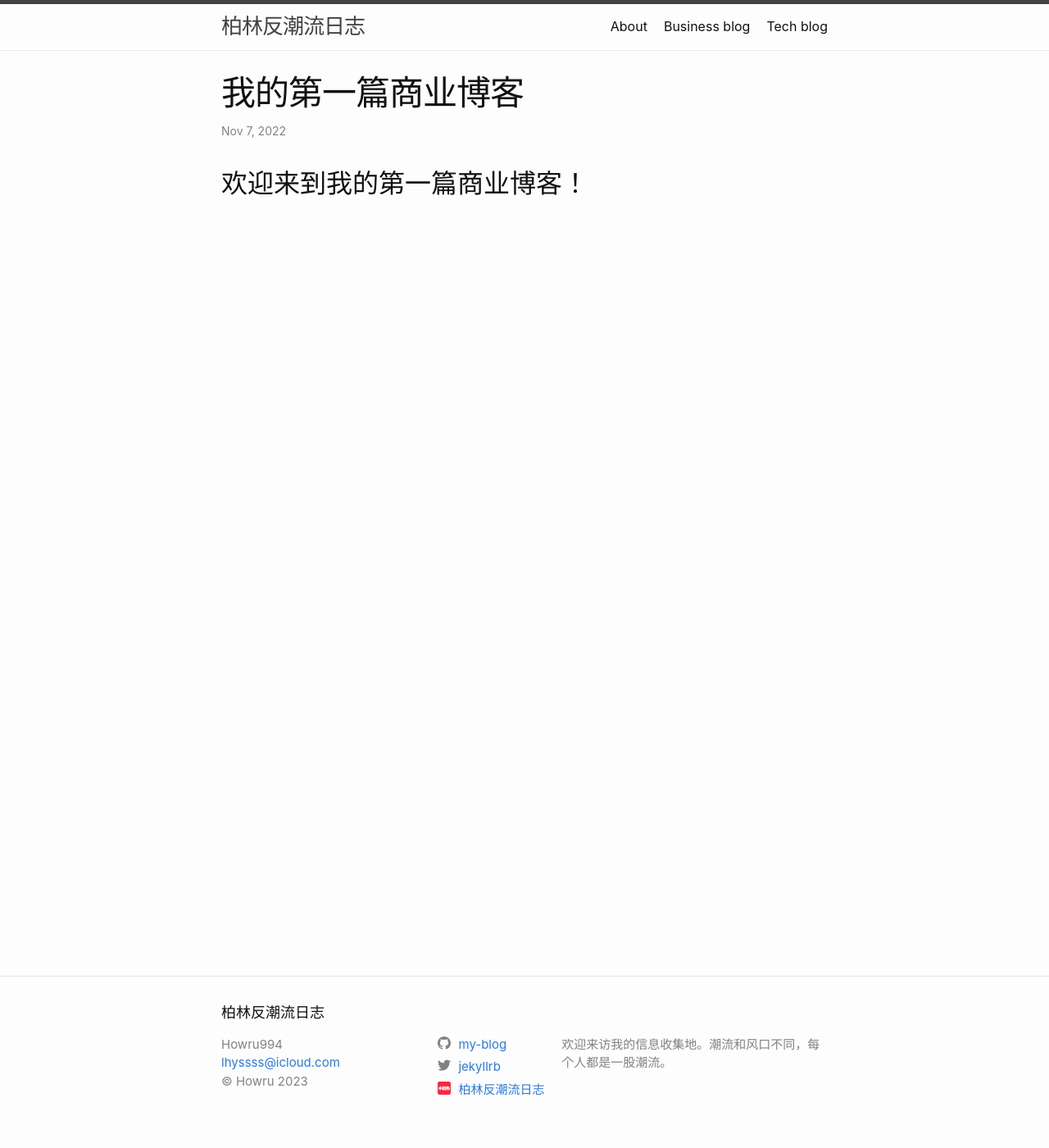
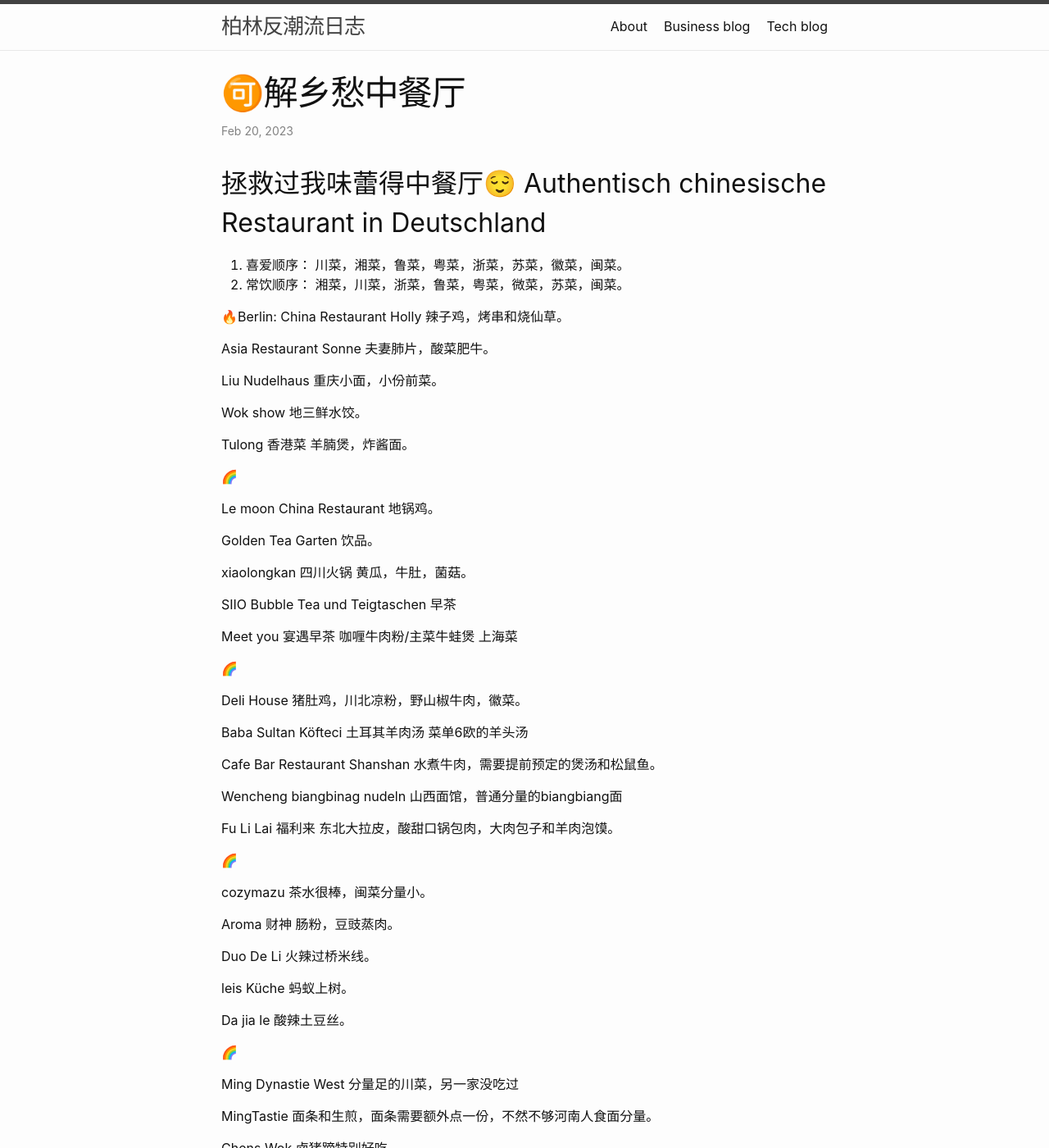
Before and after one commit to Howareu994/my-blog, a Jekyll site: the page built from blog-business/_posts/2022-11-07-my-first-business-blog.markdown, in a window 1280 px wide and 1400 px high. Shown: the whole window at 82% size. Built offline with Jekyll 4.4.1, drawn with Linux system fonts in a browser that asks for light colours; some of the changed text lies outside the part shown.

Commit message:
Update 2022-11-07-my-first-business-blog.markdown

```diff
--- a/blog-business/_posts/2022-11-07-my-first-business-blog.markdown
+++ b/blog-business/_posts/2022-11-07-my-first-business-blog.markdown
@@ -1,8 +1,92 @@
 ---
 layout: post
-title:  "我的第一篇商业博客"
-date:   2022-11-07 18:34:17 +0100
+title:  "🉑️解乡愁中餐厅"
+date:   2023-02-20 22:09:00 +0100
 category: Business
 ---
 
-## 欢迎来到我的第一篇商业博客！
+
+## 拯救过我味蕾得中餐厅😌 Authentisch chinesische Restaurant in Deutschland
+1. 喜爱顺序：
+川菜，湘菜，鲁菜，粤菜，浙菜，苏菜，徽菜，闽菜。
+2. 常饮顺序：
+湘菜，川菜，浙菜，鲁菜，粤菜，微菜，苏菜，闽菜。
+
+
+🔥Berlin:
+China Restaurant Holly 辣子鸡，烤串和烧仙草。
+
+Asia Restaurant Sonne 夫妻肺片，酸菜肥牛。
+
+Liu Nudelhaus 重庆小面，小份前菜。
+
+Wok show 地三鲜水饺。
+
+Tulong 香港菜 羊腩煲，炸酱面。
+
+🌈
+
+Le moon China Restaurant 地锅鸡。
+
+Golden Tea Garten 饮品。
+
+xiaolongkan 四川火锅 黄瓜，牛肚，菌菇。
+
+SIIO Bubble Tea und Teigtaschen 早茶
+
+Meet you 宴遇早茶 咖喱牛肉粉/主菜牛蛙煲 上海菜
+
+🌈
+
+Deli House 猪肚鸡，川北凉粉，野山椒牛肉，徽菜。
+
+Baba Sultan Köfteci 土耳其羊肉汤 菜单6欧的羊头汤
+
+Cafe Bar Restaurant Shanshan 水煮牛肉，需要提前预定的煲汤和松鼠鱼。
+
+Wencheng biangbinag nudeln 山西面馆，普通分量的biangbiang面
+
+Fu Li Lai 福利来 东北大拉皮，酸甜口锅包肉，大肉包子和羊肉泡馍。
+
+🌈
+
+cozymazu 茶水很棒，闽菜分量小。
+
+Aroma 财神 肠粉，豆豉蒸肉。
+
+Duo De Li 火辣过桥米线。
+
+leis Küche 蚂蚁上树。
+
+Da jia le 酸辣土豆丝。
+
+🌈
+
+Ming Dynastie West 分量足的川菜，另一家没吃过
+
+MingTastie 面条和生煎，面条需要额外点一份，不然不够河南人食面分量。
+
+Chens Wok 卤猪蹄特别好吃。
+
+
+
+
+🔥Westfalen Müllheim an der Ruhr:
+
+🌈
+
+Bruder Grill 兄弟烤吧，国内常规的自助烧烤，有些阴暗但温馨的餐厅环境。
+
+
+
+
+🔥München:
+
+🌈
+
+Taklamakan 拉条子，大盘鸡面。
+
+引用
+Qulle: https://usa.lkk.com/zh-hk/cooking-stories/the-eight-great-traditions-of-chinese-cuisine
+
+2023月2月20日记
```
